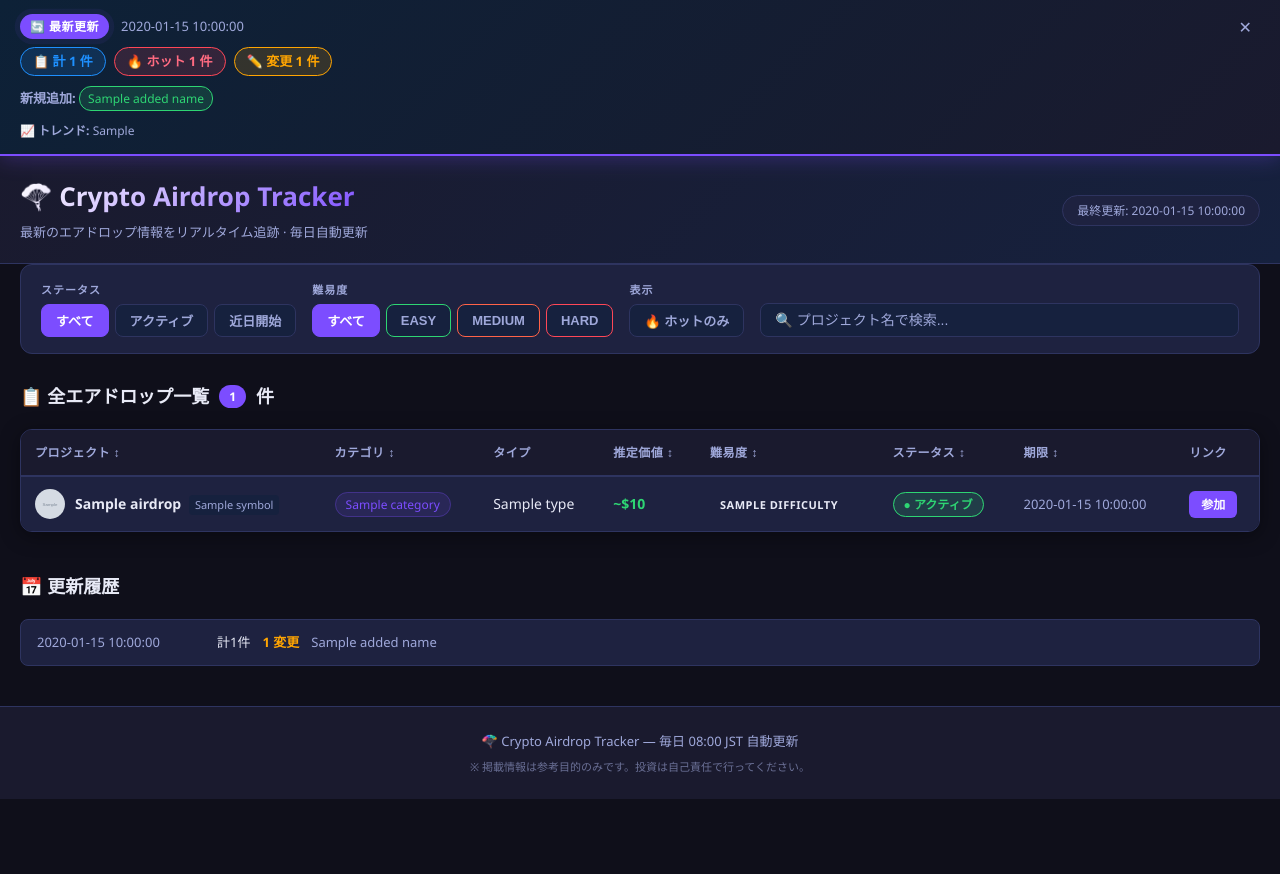
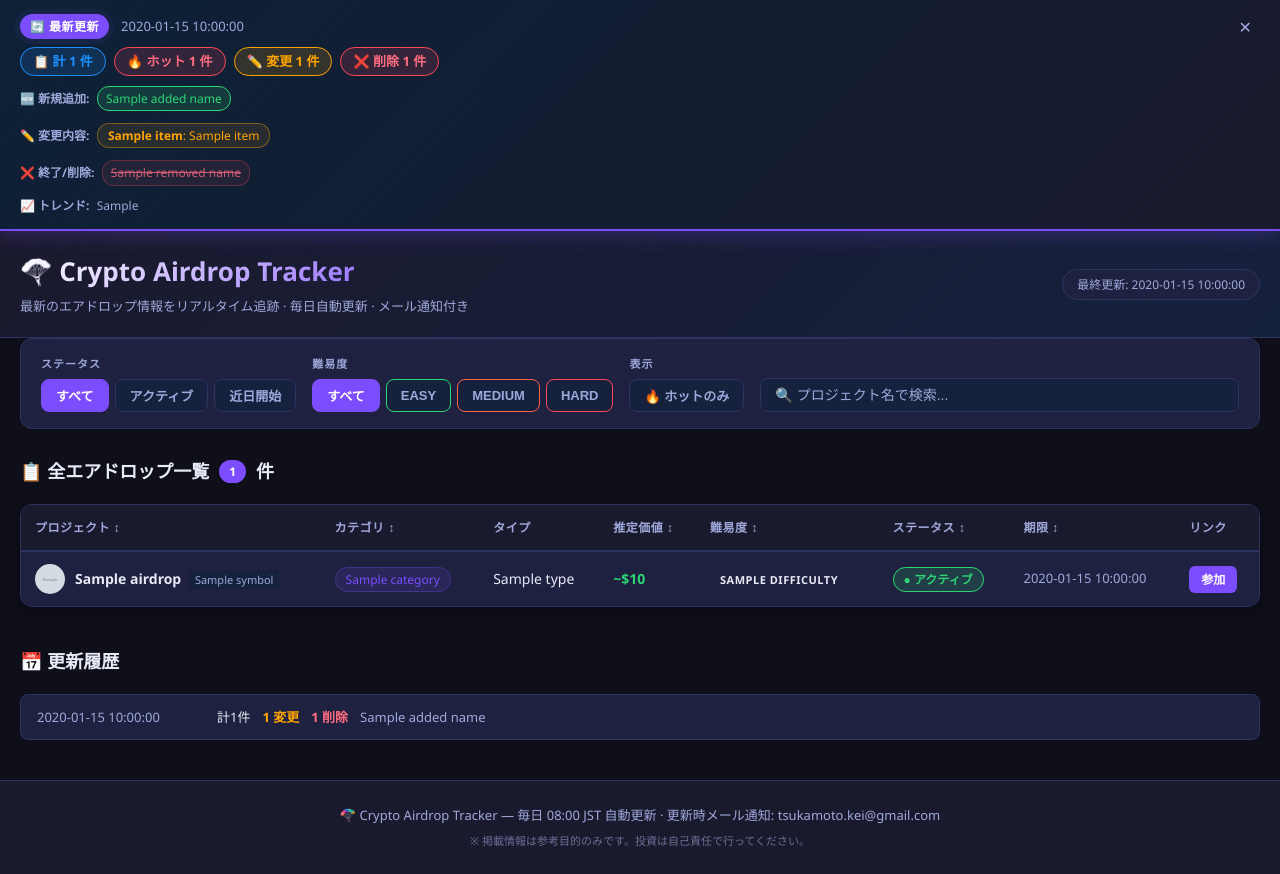
Before and after one commit to Yuzunekotokyo/crypto-airdrop-tracker, a Flask app: template templates/index.html in a window 1280 px wide. Before the commit the page ends 799 px from the top, so only its background shows below. Run offline with Flask 3, Linux system fonts and the light colour scheme; the template is opened without the code that fills it: most values are stand-ins (such as "Sample title", 1, 10 or a date in 2020); grey boxes marked "Sample" are stand-in pictures; data that the repository does not hold is empty.

Commit message:
毎日の自動更新とメール通知を強化
- scheduler: 毎日必ずforce_email=Trueで日次レポートを送信
- updater: 変更・削除があった場合もメール送信対象に追加
- notifier/gmail.py: 変更内容・削除案件・統計バッジを含む詳細レポートに改良
- templates/index.html: バナーに変更詳細/削除情報/ラベルを追加、data-added属性付与
- static/css/style.css: change-item・removed-tag・badge-new・stat-removedスタイル追加
- static/js/app.js: 最新更新で追加されたエアドロップにNEWバッジを自動付与

https://claude.ai/code/session_01C5udBLvbtjpMjoed1EcK3q

```diff
--- a/scheduler.py
+++ b/scheduler.py
@@ -30,7 +30,7 @@ def start_scheduler():
         return sched
 
     sched.add_job(
-        run_daily_update,
+        lambda: run_daily_update(force_email=True),
         trigger=CronTrigger(hour=UPDATE_HOUR, minute=UPDATE_MINUTE, timezone="Asia/Tokyo"),
         id="daily_update",
         replace_existing=True,
--- a/static/css/style.css
+++ b/static/css/style.css
@@ -85,6 +85,8 @@ a:hover { color: var(--accent2); }
 .stat-changed{ background: rgba(255,165,2,0.15);  border: 1px solid var(--yellow); color: var(--yellow); }
 .stat-email  { background: rgba(124,77,255,0.15); border: 1px solid var(--accent); color: var(--accent); }
 
+.banner-label { font-size: 12px; font-weight: 700; color: var(--text2); margin-right: 4px; }
+
 .update-new-items { font-size: 13px; color: var(--text2); }
 
 .new-tag {
@@ -98,7 +100,52 @@ a:hover { color: var(--accent2); }
   margin: 2px 4px 2px 0;
 }
 
+.update-changes { font-size: 13px; color: var(--text2); }
+
+.change-item {
+  display: inline-block;
+  background: rgba(255,165,2,0.1);
+  border: 1px solid rgba(255,165,2,0.4);
+  color: var(--yellow);
+  padding: 2px 10px;
+  border-radius: 12px;
+  font-size: 12px;
+  margin: 2px 4px 2px 0;
+}
+
+.update-removed { font-size: 13px; color: var(--text2); }
+
+.removed-tag {
+  display: inline-block;
+  background: rgba(255,71,87,0.1);
+  border: 1px solid rgba(255,71,87,0.4);
+  color: var(--hot2);
+  padding: 2px 8px;
+  border-radius: 12px;
+  font-size: 12px;
+  margin: 2px 4px 2px 0;
+  text-decoration: line-through;
+  opacity: 0.8;
+}
+
+.stat-removed { background: rgba(255,71,87,0.15); border: 1px solid var(--hot); color: var(--hot2); }
+
 .update-trending { font-size: 12px; color: var(--text2); }
+
+/* NEW バッジ (JavaScript で動的追加) */
+.badge-new {
+  display: inline-block;
+  background: linear-gradient(135deg, var(--green), #00b894);
+  color: white;
+  font-size: 10px;
+  font-weight: 800;
+  padding: 2px 6px;
+  border-radius: 6px;
+  margin-right: 6px;
+  letter-spacing: 0.5px;
+  vertical-align: middle;
+  animation: pulse-badge 2s infinite;
+}
 
 .banner-close {
   background: none;
@@ -464,6 +511,7 @@ main { padding: 28px 0 60px; }
 
 .h-new     { color: var(--green); font-weight: 700; }
 .h-changed { color: var(--yellow); font-weight: 700; }
+.h-removed { color: var(--hot2); font-weight: 700; }
 .h-email   { color: var(--accent); }
 .h-names   { color: var(--text2); }
 
--- a/static/js/app.js
+++ b/static/js/app.js
@@ -121,6 +121,35 @@ function showRefreshNotice() {
   setTimeout(() => notice.remove(), 15000);
 }
 
+function markNewAirdrops(latestDate) {
+  // テーブル行
+  document.querySelectorAll(".airdrop-row[data-added]").forEach(row => {
+    if (row.dataset.added === latestDate) {
+      const nameDiv = row.querySelector(".name-cell div");
+      if (nameDiv && !nameDiv.querySelector(".badge-new")) {
+        const badge = document.createElement("span");
+        badge.className = "badge-new";
+        badge.textContent = "NEW";
+        nameDiv.insertBefore(badge, nameDiv.firstChild);
+      }
+    }
+  });
+  // ホットカード
+  document.querySelectorAll(".hot-card[data-added]").forEach(card => {
+    if (card.dataset.added === latestDate) {
+      const header = card.querySelector(".hot-card-header");
+      if (header && !header.querySelector(".badge-new")) {
+        const badge = document.createElement("span");
+        badge.className = "badge-new";
+        badge.textContent = "NEW";
+        badge.style.cssText = "position:absolute;top:10px;left:10px;z-index:2;";
+        card.style.position = "relative";
+        card.appendChild(badge);
+      }
+    }
+  });
+}
+
 document.addEventListener("DOMContentLoaded", () => {
   scheduleAutoRefresh();
 
@@ -128,4 +157,14 @@ document.addEventListener("DOMContentLoaded", () => {
   document.querySelectorAll(".airdrop-row[title]").forEach(row => {
     row.style.cursor = "pointer";
   });
+
+  // 最新更新で追加されたエアドロップに NEW バッジを付与
+  fetch("/api/updates")
+    .then(r => r.json())
+    .then(updates => {
+      if (updates.length > 0 && updates[0].date) {
+        markNewAirdrops(updates[0].date);
+      }
+    })
+    .catch(() => {});
 });
--- a/templates/index.html
+++ b/templates/index.html
@@ -12,10 +12,15 @@
 {% if latest_update %}
 <div id="update-banner" class="update-banner">
   <div class="update-banner-inner">
+
     <div class="update-meta">
       <span class="update-badge">🔄 最新更新</span>
       <span class="update-time">{{ latest_update.time_jst }}</span>
+      {% if latest_update.email_sent %}
+      <span class="stat-chip stat-email" style="font-size:11px;padding:2px 8px;">📧 メール送信済</span>
+      {% endif %}
     </div>
+
     <div class="update-stats">
       <span class="stat-chip stat-total">
         📋 計 <strong>{{ latest_update.total_airdrops }}</strong> 件
@@ -33,28 +38,51 @@
         ✏️ 変更 <strong>{{ latest_update.changed_count }}</strong> 件
       </span>
       {% endif %}
-      {% if latest_update.email_sent %}
-      <span class="stat-chip stat-email">
-        📧 メール送信済
+      {% if latest_update.removed_names %}
+      <span class="stat-chip stat-removed">
+        ❌ 削除 <strong>{{ latest_update.removed_names | length }}</strong> 件
       </span>
       {% endif %}
     </div>
+
     {% if latest_update.added_names %}
     <div class="update-new-items">
-      <strong>新規追加:</strong>
+      <span class="banner-label">🆕 新規追加:</span>
       {% for name in latest_update.added_names %}
       <span class="new-tag">{{ name }}</span>
       {% endfor %}
     </div>
     {% endif %}
+
+    {% if latest_update.changes %}
+    <div class="update-changes">
+      <span class="banner-label">✏️ 変更内容:</span>
+      {% for item in latest_update.changes %}
+      <span class="change-item">
+        <strong>{{ item.name }}</strong>: {{ item.changes | join(' / ') }}
+      </span>
+      {% endfor %}
+    </div>
+    {% endif %}
+
+    {% if latest_update.removed_names %}
+    <div class="update-removed">
+      <span class="banner-label">❌ 終了/削除:</span>
+      {% for name in latest_update.removed_names %}
+      <span class="removed-tag">{{ name }}</span>
+      {% endfor %}
+    </div>
+    {% endif %}
+
     {% if latest_update.trending_coins %}
     <div class="update-trending">
-      <strong>📈 トレンド:</strong>
+      <span class="banner-label">📈 トレンド:</span>
       {{ latest_update.trending_coins | join(' · ') }}
     </div>
     {% endif %}
+
   </div>
-  <button class="banner-close" onclick="document.getElementById('update-banner').style.display='none'">✕</button>
+  <button class="banner-close" onclick="document.getElementById('update-banner').style.display='none'" title="閉じる">✕</button>
 </div>
 {% endif %}
 
@@ -63,7 +91,7 @@
   <div class="container">
     <div class="header-brand">
       <h1>🪂 Crypto Airdrop Tracker</h1>
-      <p class="header-sub">最新のエアドロップ情報をリアルタイム追跡 · 毎日自動更新</p>
+      <p class="header-sub">最新のエアドロップ情報をリアルタイム追跡 · 毎日自動更新 · メール通知付き</p>
     </div>
     <div class="header-info">
       <span class="last-updated">最終更新: {{ now }}</span>
@@ -111,7 +139,7 @@
     <h2 class="section-title">🔥 今狙うべき注目エアドロップ</h2>
     <div class="hot-grid">
       {% for airdrop in hot_airdrops[:3] %}
-      <div class="hot-card" data-status="{{ airdrop.status }}" data-difficulty="{{ airdrop.difficulty }}" data-hot="true" data-name="{{ airdrop.name | lower }}">
+      <div class="hot-card" data-status="{{ airdrop.status }}" data-difficulty="{{ airdrop.difficulty }}" data-hot="true" data-name="{{ airdrop.name | lower }}" data-added="{{ airdrop.added_date }}">
         <div class="hot-card-header">
           {% if airdrop.logo %}
           <img src="{{ airdrop.logo }}" alt="{{ airdrop.name }}" class="airdrop-logo" onerror="this.style.display='none'">
@@ -189,6 +217,7 @@
               data-name="{{ airdrop.name | lower }}"
               data-value="{{ airdrop.estimated_value_usd or 0 }}"
               data-category="{{ airdrop.category | lower }}"
+              data-added="{{ airdrop.added_date }}"
               title="{{ airdrop.description }}">
             <td>
               <div class="name-cell">
@@ -238,6 +267,7 @@
           <span>計{{ upd.total_airdrops }}件</span>
           {% if upd.added_count > 0 %}<span class="h-new">+{{ upd.added_count }} 追加</span>{% endif %}
           {% if upd.changed_count > 0 %}<span class="h-changed">{{ upd.changed_count }} 変更</span>{% endif %}
+          {% if upd.removed_names %}<span class="h-removed">{{ upd.removed_names | length }} 削除</span>{% endif %}
           {% if upd.email_sent %}<span class="h-email">📧</span>{% endif %}
           {% if upd.added_names %}
           <span class="h-names">{{ upd.added_names | join(', ') }}</span>
@@ -254,7 +284,7 @@
 <!-- ===== フッター ===== -->
 <footer class="site-footer">
   <div class="container">
-    <p>🪂 Crypto Airdrop Tracker — 毎日 {{ "%02d"|format(8) }}:00 JST 自動更新</p>
+    <p>🪂 Crypto Airdrop Tracker — 毎日 {{ "%02d"|format(8) }}:00 JST 自動更新 · 更新時メール通知: tsukamoto.kei@gmail.com</p>
     <p class="footer-disclaimer">※ 掲載情報は参考目的のみです。投資は自己責任で行ってください。</p>
   </div>
 </footer>
--- a/updater.py
+++ b/updater.py
@@ -101,10 +101,10 @@ def run_daily_update(force_email: bool = False) -> dict:
     updates_log = updates_log[:30]  # 直近30件を保持
     _save_json(UPDATES_FILE, updates_log)
 
-    # メール送信 (新着あり、またはホット案件変化、または強制送信)
-    should_email = force_email or diff["added"] or newly_hot
+    # メール送信 (新着・変更・削除・ホット案件・強制送信)
+    should_email = force_email or diff["added"] or newly_hot or diff["changed"] or diff["removed"]
     if should_email:
-        sent = send_daily_report(new_airdrops, scraped_new, trending)
+        sent = send_daily_report(new_airdrops, scraped_new, trending, diff=diff)
         summary["email_sent"] = sent
         updates_log[0]["email_sent"] = sent
         _save_json(UPDATES_FILE, updates_log)
```
Also changed, not shown: notifier/gmail.py (+95 -11 lines).
